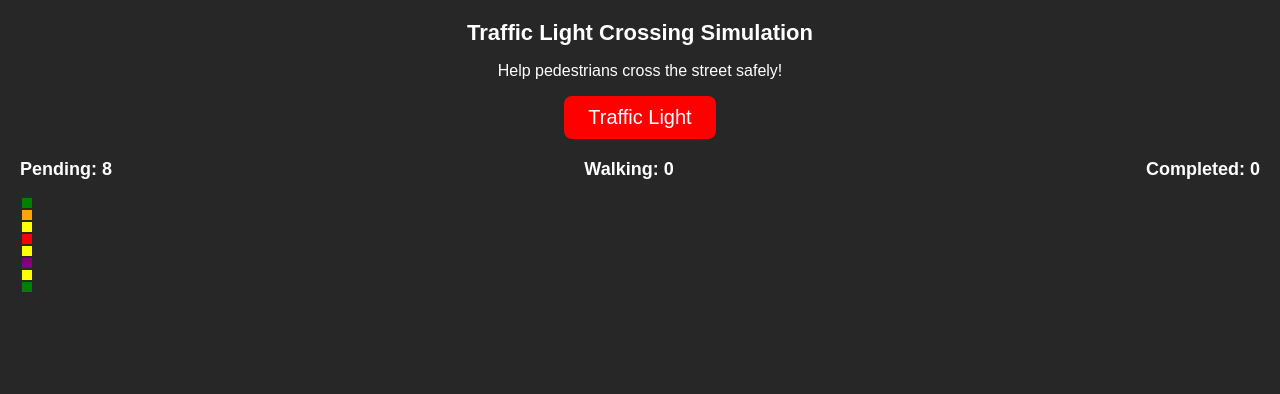
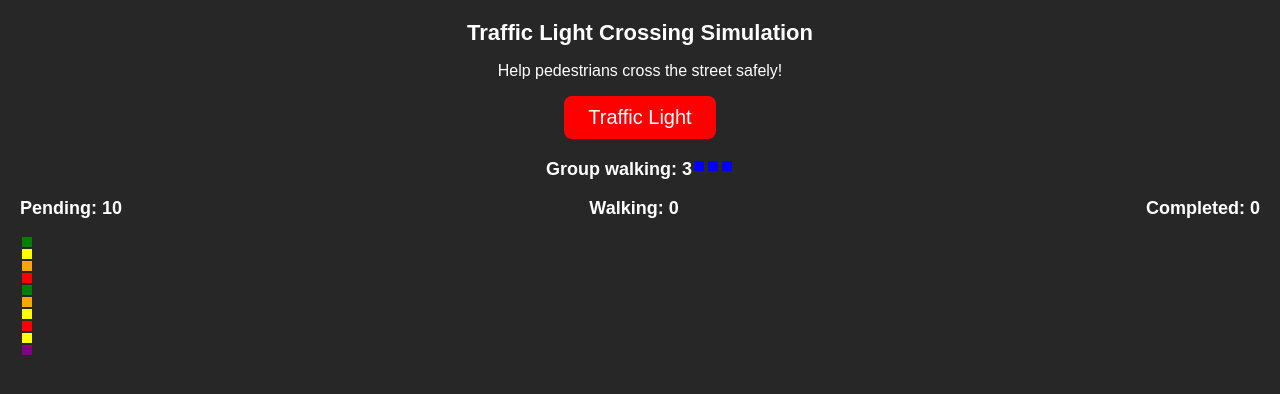
Before and after one commit to AlbertProfe/trafficlights, a React (Vite) app: page / in a window 1280 px wide. Shown: the top 394 px of the page. Built offline with nearby package versions, Linux system fonts and the light colour scheme.

Commit message:
local variable walked grouped

```diff
--- a/src/App.jsx
+++ b/src/App.jsx
@@ -1,4 +1,4 @@
-import  { useState } from "react";
+import React, { useState } from "react";
 
 // Generate a random integer within the specified range,
 //inclusive of both minimum and maximum values.
@@ -13,9 +13,10 @@ function getRandomColor() {
 }
 
 export default function TrafficLightSimulation() {
-  const [pending, setPending] = useState(getRandomInt(8, 15));
+  const [pending, setPending] = useState(getRandomInt(8, 10));
   const [walking, setWalking] = useState(0);
   const [completed, setCompleted] = useState(0);
+  const [groupWalking, setGroupWalking] = useState(getRandomInt(2, 3));
   const [light, setLight] = useState(false);
 
   // setInterval function repeatedly calls a function or executes a code snippet,
@@ -30,13 +31,17 @@ export default function TrafficLightSimulation() {
   // preventing further executions of the specified function.
   function handleTrafficLightClick() {
     setLight(true); // Turn on the traffic light
-
-    let walked = 0; // Initialize walked variable to count persons walking
-
+    let walked = 0; // Initialize walked variable to count person walked
+    let maxToWalk = 0;
+    let finish = false;
     const walkingInterval = setInterval(() => {
-      // Check if there are pending steps and
-      //if the maximum steps limit hasn't been reached
-      if (pending > 0 && walked < 6) {
+      if (groupWalking >= pending) {
+        maxToWalk = pending;
+        finish = true;
+      } else maxToWalk = groupWalking;
+      // Check if there are pending person and
+      //if the maximum person limit hasn't been reached
+      if (walked < maxToWalk) {
         // Increment/decrement  the walking, pending and walked variables
         setWalking((w) => w + 1);
         setPending((p) => p - 1);
@@ -46,11 +51,15 @@ export default function TrafficLightSimulation() {
         setCompleted((c) => c + walked); // Add the walked count to the total completed
         setWalking(0); // Reset the walking count
         setLight(false); // Turn off the traffic light
+
+        if (finish) alert("finish");
+        else setGroupWalking(getRandomInt(2, 3));
       }
     }, 1000); // Adjust the delay as needed (1 second interval)
   }
 
   return (
+    <>
       <div style={{ textAlign: "center" }}>
         <h1>Traffic Light Crossing Simulation</h1>
         <p>Help pedestrians cross the street safely!</p>
@@ -68,6 +77,27 @@ export default function TrafficLightSimulation() {
         >
           Traffic Light
         </button>
+        <div
+          style={{
+            display: "flex",
+            flexDirection: "row",
+            justifyContent: "center",
+          }}
+        >
+          <h3>Group walking: {groupWalking} </h3>
+          {Array.from({ length: groupWalking }).map((_, index) => (
+            <div
+              key={index}
+              style={{
+                backgroundColor: "blue",
+                width: "10px",
+                height: "10px",
+                margin: "2px",
+              }}
+            />
+          ))}
+        </div>
+
         <div style={{ display: "flex", justifyContent: "space-between" }}>
           <div>
             <h3>Pending: {pending}</h3>
@@ -113,5 +143,6 @@ export default function TrafficLightSimulation() {
           </div>
         </div>
       </div>
+    </>
   );
 }
```
Lines whose indentation alone changed are shown as unchanged.
